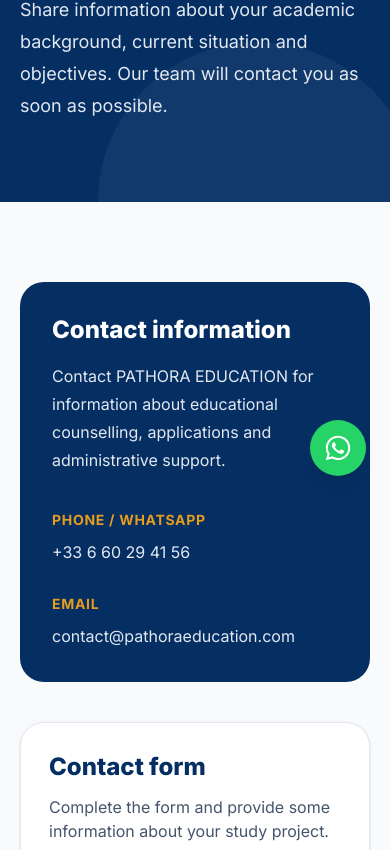
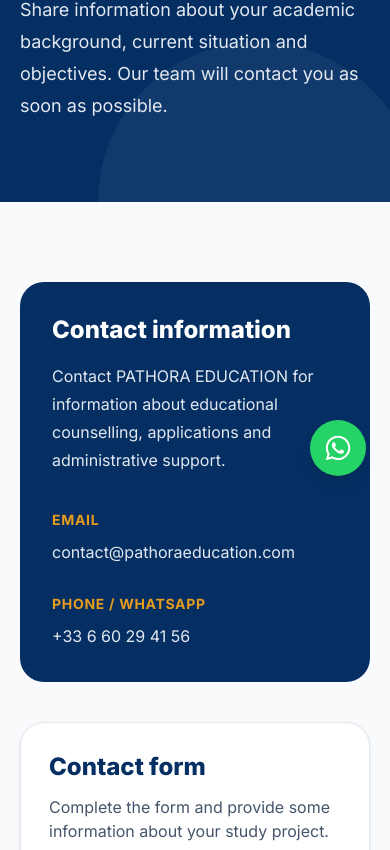
Before and after one commit to novaeducationfr-Sujan/nova-education-web-app, a Next.js app: page /contact in a window 390 px wide. Shown: the part 344-1194 px from the top of the page. Built offline with nearby package versions, Linux system fonts and the light colour scheme.

Commit message:
Fix horizontal overflow and improve responsive layout

```diff
--- a/app/contact/page.tsx
+++ b/app/contact/page.tsx
@@ -57,7 +57,7 @@
       />
 
       <section className="bg-slate-50 px-5 py-20 lg:px-8">
-        <div className="mx-auto grid max-w-7xl gap-10 lg:grid-cols-[0.8fr_1.2fr]">
+        <div className="mx-auto flex max-w-7xl flex-col gap-10">
           <aside className="rounded-3xl bg-[#052f63] p-8 text-white md:p-10">
             <h2 className="text-2xl font-extrabold">Contact information</h2>
 
@@ -69,6 +69,18 @@
             <div className="mt-9 space-y-7">
               <div>
                 <p className="text-sm font-bold uppercase tracking-wider text-[#e69c1d]">
+                  Email
+                </p>
+
+                <a
+                  href="mailto:contact@pathoraeducation.com"
+                  className="mt-2 block leading-7 text-slate-200 transition hover:text-white"
+                >
+                  contact@pathoraeducation.com
+                </a>
+              </div>
+              <div>
+                <p className="text-sm font-bold uppercase tracking-wider text-[#e69c1d]">
                   Phone / WhatsApp
                 </p>
 
@@ -77,18 +89,6 @@
                   className="mt-2 block leading-7 text-slate-200 transition hover:text-white"
                 >
                   +33 6 60 29 41 56
-                </a>
-              </div>
-              <div>
-                <p className="text-sm font-bold uppercase tracking-wider text-[#e69c1d]">
-                  Email
-                </p>
-
-                <a
-                  href="mailto:contact@pathoraeducation.com"
-                  className="mt-2 block leading-7 text-slate-200 transition hover:text-white"
-                >
-                  contact@pathoraeducation.com
                 </a>
               </div>
             </div>
--- a/app/globals.css
+++ b/app/globals.css
@@ -17,6 +17,8 @@
 
 html {
     scroll-behavior: smooth;
+    max-width: 100%;
+    overflow-x: hidden;
 }
 
 body {
```
